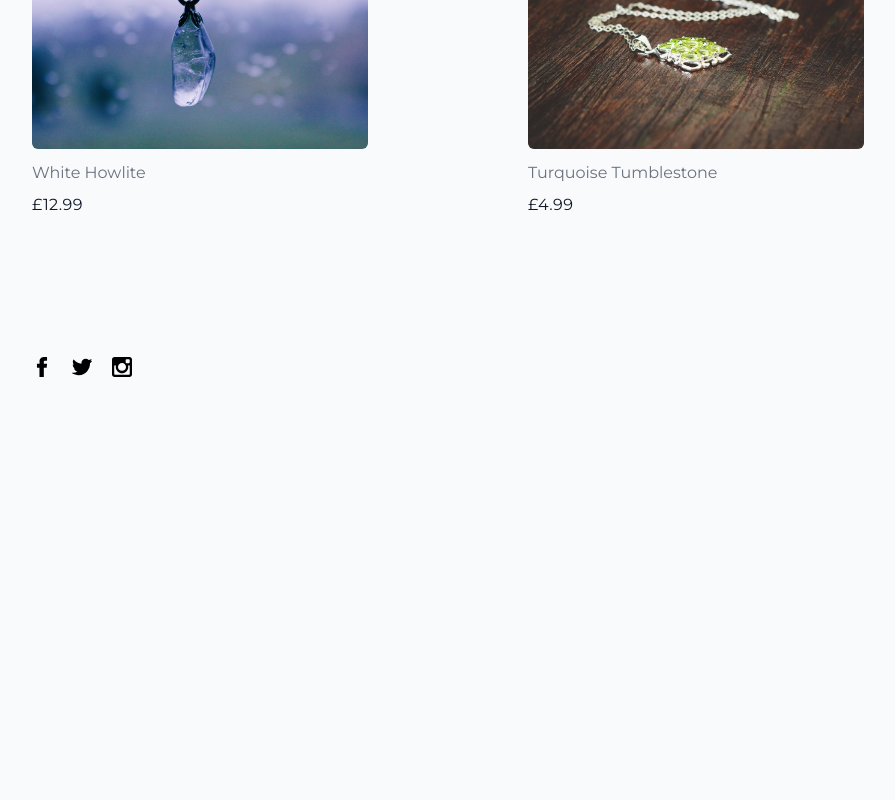
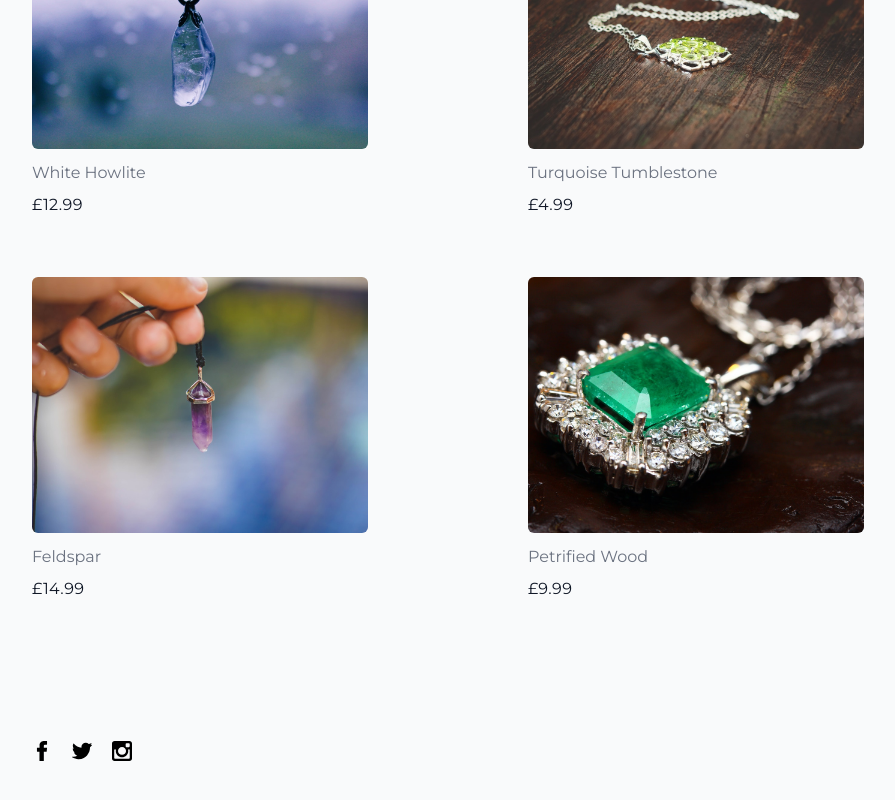
Before and after one commit to vitamins999/essence-and-elements, a Next.js app: page /products/necklaces in a window 1280 px wide. Shown: the part 1979-2779 px from the top of the page, without its empty margins (192-1087 px from the left). Before the commit the page ends 2403 px from the top, so only its background shows below. Built offline with nearby package versions, Linux system fonts and the light colour scheme.

Commit message:
data: added two new necklaces

```diff
--- a/data/products.ts
+++ b/data/products.ts
@@ -316,4 +316,31 @@ export const necklaces: Item[] = [
     itemLinkPath: 'turquoise-tumblestone',
     category: 'necklaces',
   },
+  {
+    itemName: 'Feldspar',
+    itemDescription:
+      'Polished feldspar tumblestone crystal necklace, with spiritual and healing properties.',
+    itemBullets: [
+      'Helps to stimulate creativity and motivation',
+      'Aligns the chakras',
+    ],
+    itemPrice: 1499,
+    itemImagePath: '/necklace-purple.jpeg',
+    itemLinkPath: 'feldspar',
+    category: 'necklaces',
+  },
+  {
+    itemName: 'Petrified Wood',
+    itemDescription:
+      'Polished petrified wood tumblestone crystal necklace, with spiritual and healing properties.',
+    itemBullets: [
+      'Enables you to establish deep roots',
+      'Grounds you in times of panic and anxiety',
+      'Promotes meditation',
+    ],
+    itemPrice: 999,
+    itemImagePath: '/necklace-gemstone.jpeg',
+    itemLinkPath: 'petrified-wood',
+    category: 'necklaces',
+  },
 ];
--- a/pages/products/necklaces/[item].tsx
+++ b/pages/products/necklaces/[item].tsx
@@ -137,6 +137,8 @@ export const getStaticPaths: GetStaticPaths = async () => {
       { params: { item: 'brown-jasper' } },
       { params: { item: 'white-howlite' } },
       { params: { item: 'turquoise-tumblestone' } },
+      { params: { item: 'feldspar' } },
+      { params: { item: 'petrified-wood' } },
     ],
     fallback: false,
   };
```
